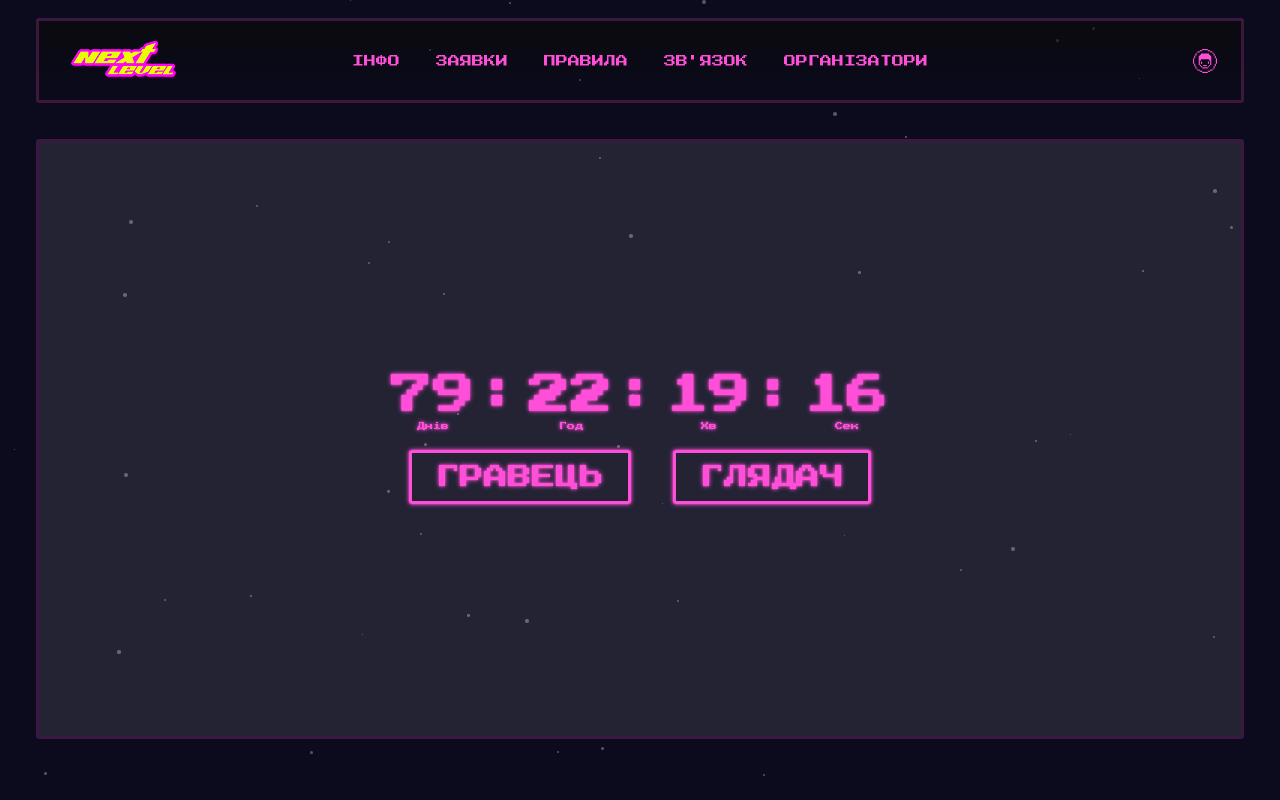
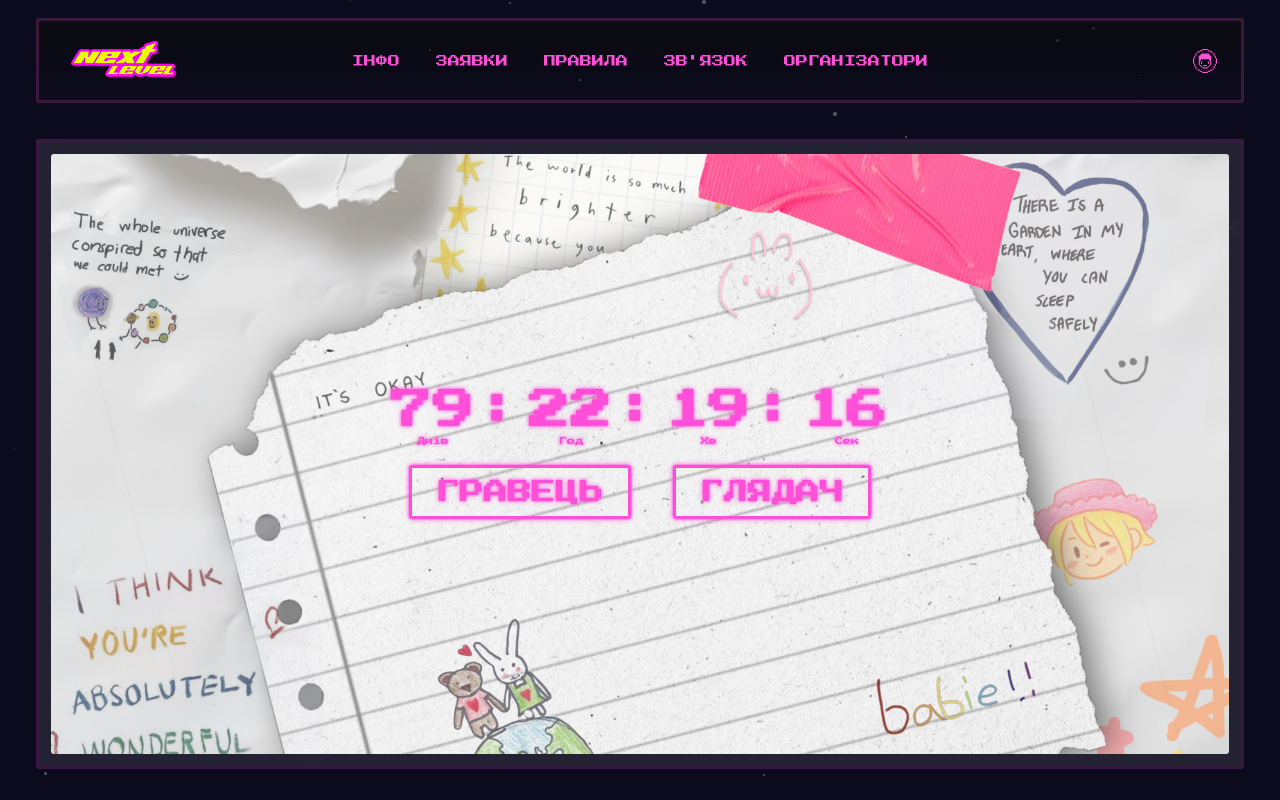
Before and after one commit to kuznetsova-anastasiia/next-level, a Next.js app: page / in a window 1280 px wide. Shown: the top 800 px of the page. Built offline with nearby package versions, Linux system fonts and the light colour scheme.

Commit message:
poster background add

```diff
--- a/src/app/components/Poster/Poster.module.scss
+++ b/src/app/components/Poster/Poster.module.scss
@@ -10,6 +10,8 @@
   display: flex;
   justify-content: center;
   align-items: center;
+  padding: 12px;
+
 
   // Background blur effect
   &::before {
@@ -20,13 +22,19 @@
     right: 0;
     bottom: 0;
     background: rgba(255, 255, 255, 0.1);
-    backdrop-filter: blur(0.5px);
     z-index: 1;
+    backdrop-filter: blur(10px);
   }
 
   // Content stays on top
   &__content {
     position: relative;
+    width: 100%;
+    background-image: url("/images/poster.JPEG");
+    background-size: cover;
+    background-position: center;
+    background-repeat: no-repeat;
+    height: 600px;
     z-index: 2;
     margin: 0;
     padding: 20px;
@@ -35,6 +43,7 @@
     gap: 20px;
     align-items: center;
     justify-content: center;
+    border-radius: $radius;
   }
 
   &__buttons {
```
Also changed, not shown: public/images/poster.JPEG (added).
